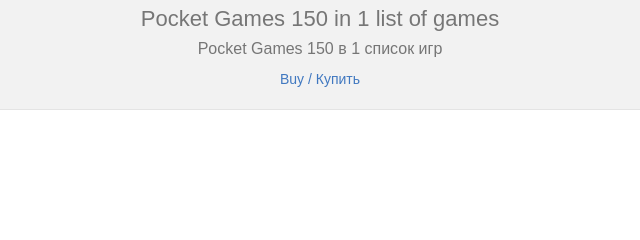
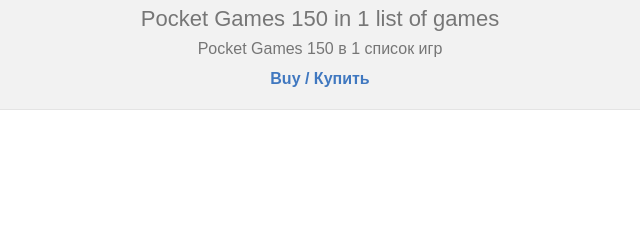
Before and after one commit to 8bitcartridges/8bitcartridges.github.io, a plain HTML site: page pocket_games_150_in_1-list_of_games.html in a window 1280 px wide. Shown: the part 311-551 px from the top of the page, 320-960 px from the left. Drawn offline with Linux system fonts and the light colour scheme.

Commit message:
Update style

```diff
--- a/style.css
+++ b/style.css
@@ -10,6 +10,7 @@ a:hover{color:#5896e6;}
 #menu a{font-size:13px; font-weight:bold; color:white; padding:15px 12px;}
 #menu a:hover{background:gray;}
 #showcase{background-color:#f2f2f2;text-align:center;padding:15px 0;line-height:30px;border-top:1px solid #e4e4e4; border-bottom:1px solid #e4e4e4;}
+#showcase a{font-size:16px; font-weight:bold;}
 #items{display: flex; justify-content: center; padding: 25px 0; min-height:300px;}
 #item{padding:15px; text-align:center; text-weight:bold;}
 #item:hover{background-color:#f5f5f5;border-radius:15px;}
```
